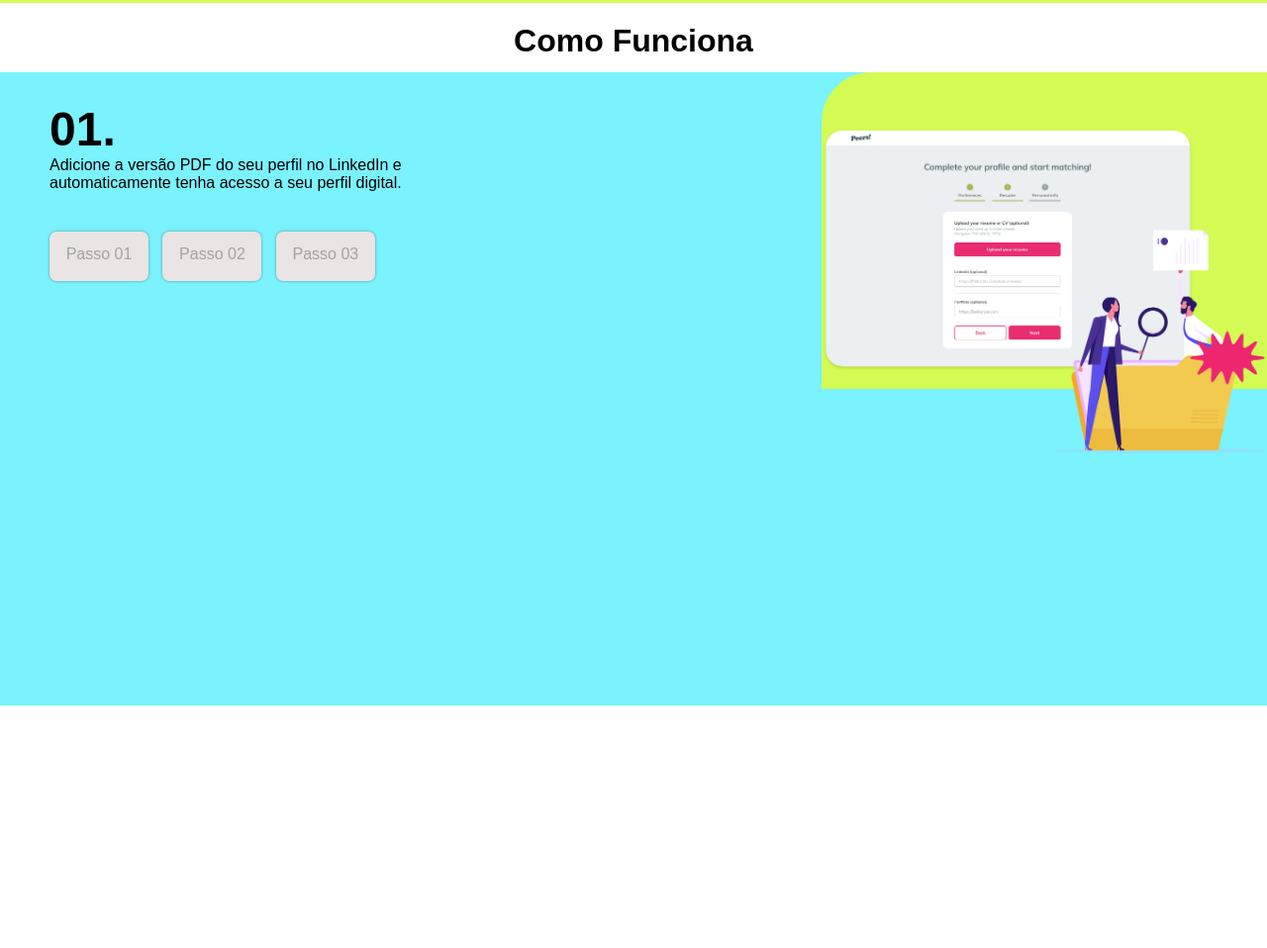
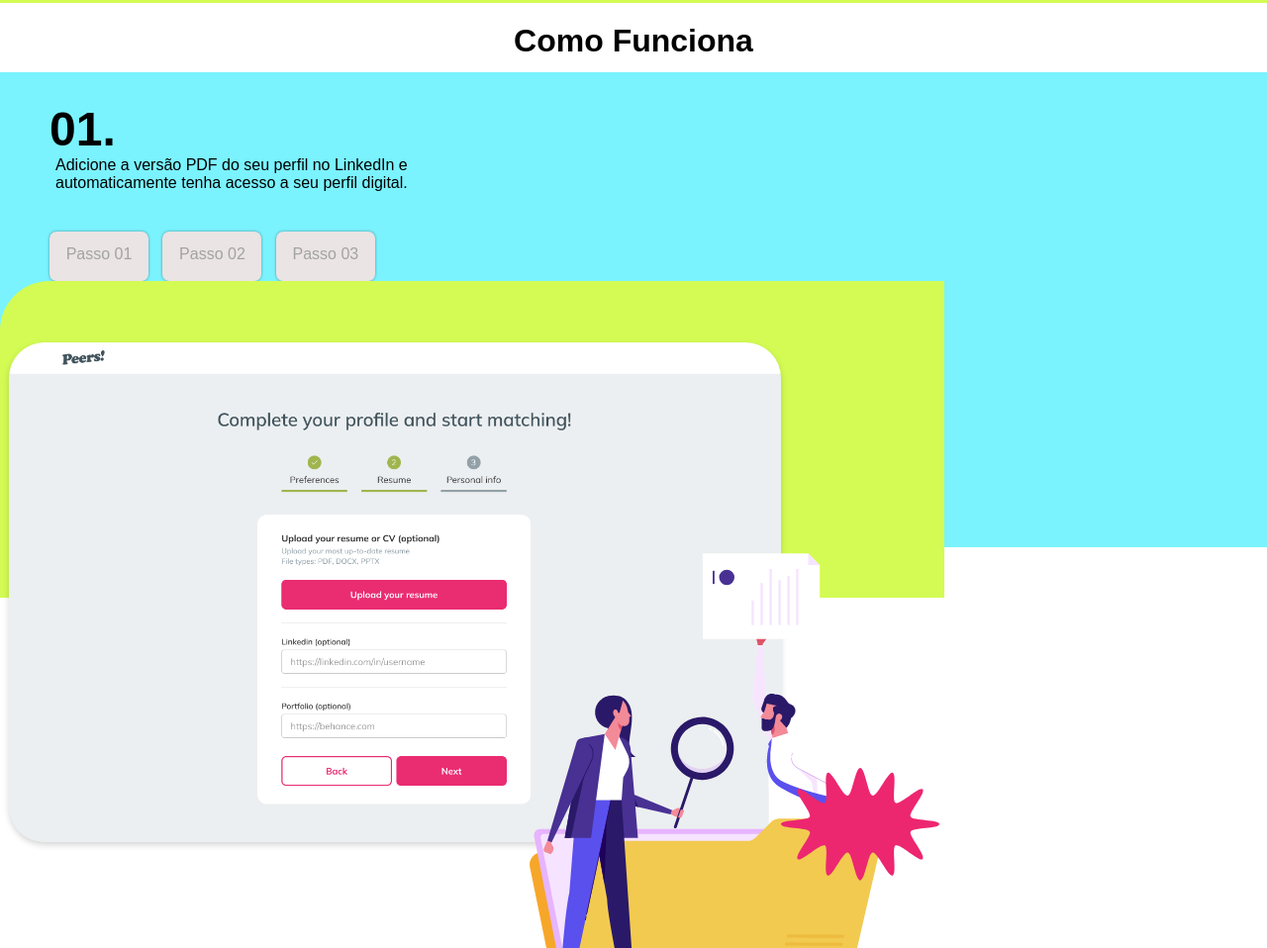
Before and after one commit to Eliseu91/Peers_landing-page, a plain HTML site: page index.html in a window 1280 px wide. Shown: the part 838-1796 px from the top of the page at 99% size. Before the commit the page ends 1551 px from the top, so only its background shows below. Drawn offline with nearby package versions, Linux system fonts and the light colour scheme.

Commit message:
Update style.css

```diff
--- a/style.css
+++ b/style.css
@@ -231,7 +231,7 @@ h2 {
 .three > div {
     display: flex;
     flex-wrap: wrap;
-    height: max(80vh);
+    height: max(60vh);
     justify-content: space-between;
     background-color: #7af3ff;
 }
@@ -251,6 +251,7 @@ h2 {
 .passos > p {
     width: 450px;
     padding-left: 50px;
+    margin: auto;
 }
 
 .passos {
@@ -284,17 +285,19 @@ h2 {
 }
 
 .step01 {
-    right: 0px;
+
     position: relative;
     height: 40vh;
     background: #d3fb53;
     background-size: cover;
     border-start-start-radius: 50px;
-    overflow: visible;
+
 
 }
 
 .step01 > img {
+    width: 100%;
+    right: 0px;
     transform: translateY(7vh);
 
 }
```
